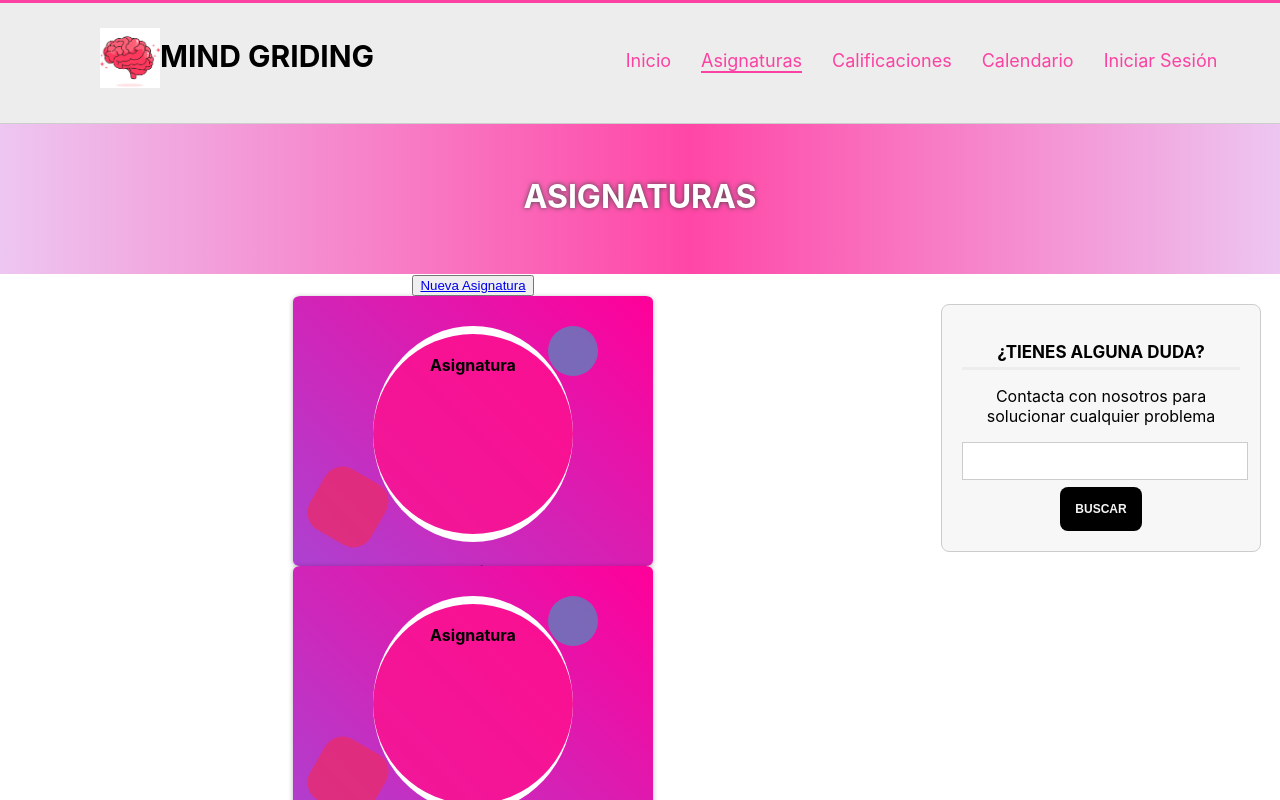
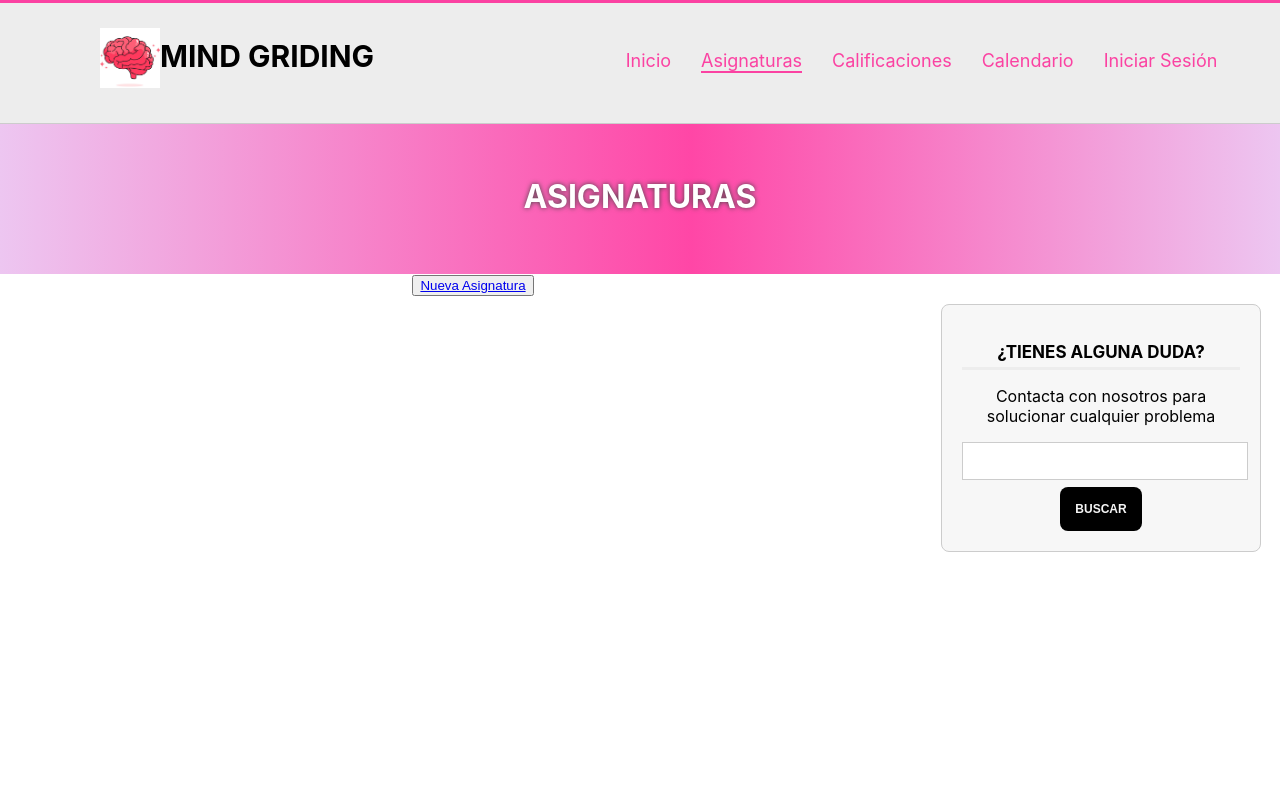
Before and after one commit to eldelgorrodepesca/mindgriding, a React (Create React App) app: page /asignaturas in a window 1280 px wide. Shown: the top 800 px of the page. Built offline with nearby package versions, Linux system fonts and the light colour scheme.

Commit message:
cards deleted (there are better cards in the other PC)

```diff
--- a/src/components/AsignaturaCard.jsx
+++ /dev/null
@@ -1,37 +0,0 @@
-import React, { Component } from "react";
-
-class AsignaturaCard extends Component {
-  render() {
-    return (
-      <div className="container">
-        {/* CARTA */}
-        <div className="card">
-          {/* FONDO DE LA CARTA */}
-          <div className="card-header">
-            <div className="circle">
-                <h4>Asignatura</h4>
-            </div>
-          </div>
-
-          {/* ICONOS Y PROGRESO */}
-          <div className="card-icons"></div>
-
-          {/* INFORMACION */}
-          <div className="card-content">
-            <li className="info slide">Profesor</li>
-            <li className="info slide">Temas</li>
-            <li className="info slide">Profesor</li>
-            <li className="info slide">Descripcion</li>
-          </div>
-
-          {/* BOTON PARA ENTRAR */}
-          <div className="card-action">
-            <button className="btn btn-success">Acceder</button>
-          </div>
-        </div>
-      </div>
-    );
-  }
-}
-
-export default AsignaturaCard;
--- a/src/components/Asignaturas.jsx
+++ b/src/components/Asignaturas.jsx
@@ -4,7 +4,6 @@ import { NavLink } from 'react-router-dom';
 // COMPONENTES
 import Slider from './Slider'
 import Sidebar from './Sidebar'
-import AsignaturaCard from './AsignaturaCard';
 
 class Asignaturas extends Component {
 
@@ -46,9 +45,6 @@ class Asignaturas extends Component {
                         <NavLink to="/nueva-asignatura">Nueva Asignatura</NavLink>
                     </button>
                         {/* Logica para creacion de asignaturas */}
-                        <AsignaturaCard />
-                        <AsignaturaCard />
-                        <AsignaturaCard />
                     </div>
                     <Sidebar
                         blog='false'
```
Also changed, not shown: 1 other file (tests, documents, lock files or other folders).
